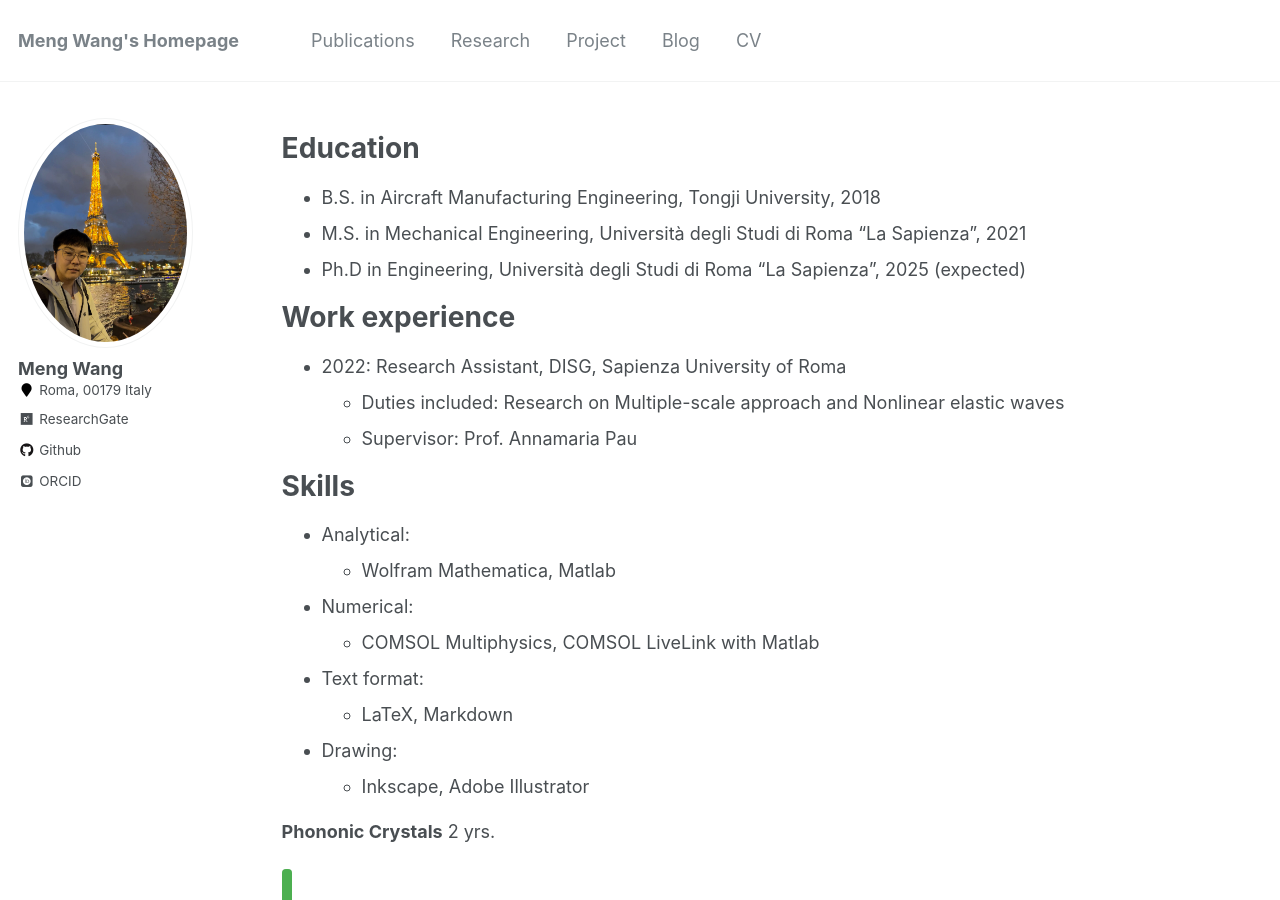
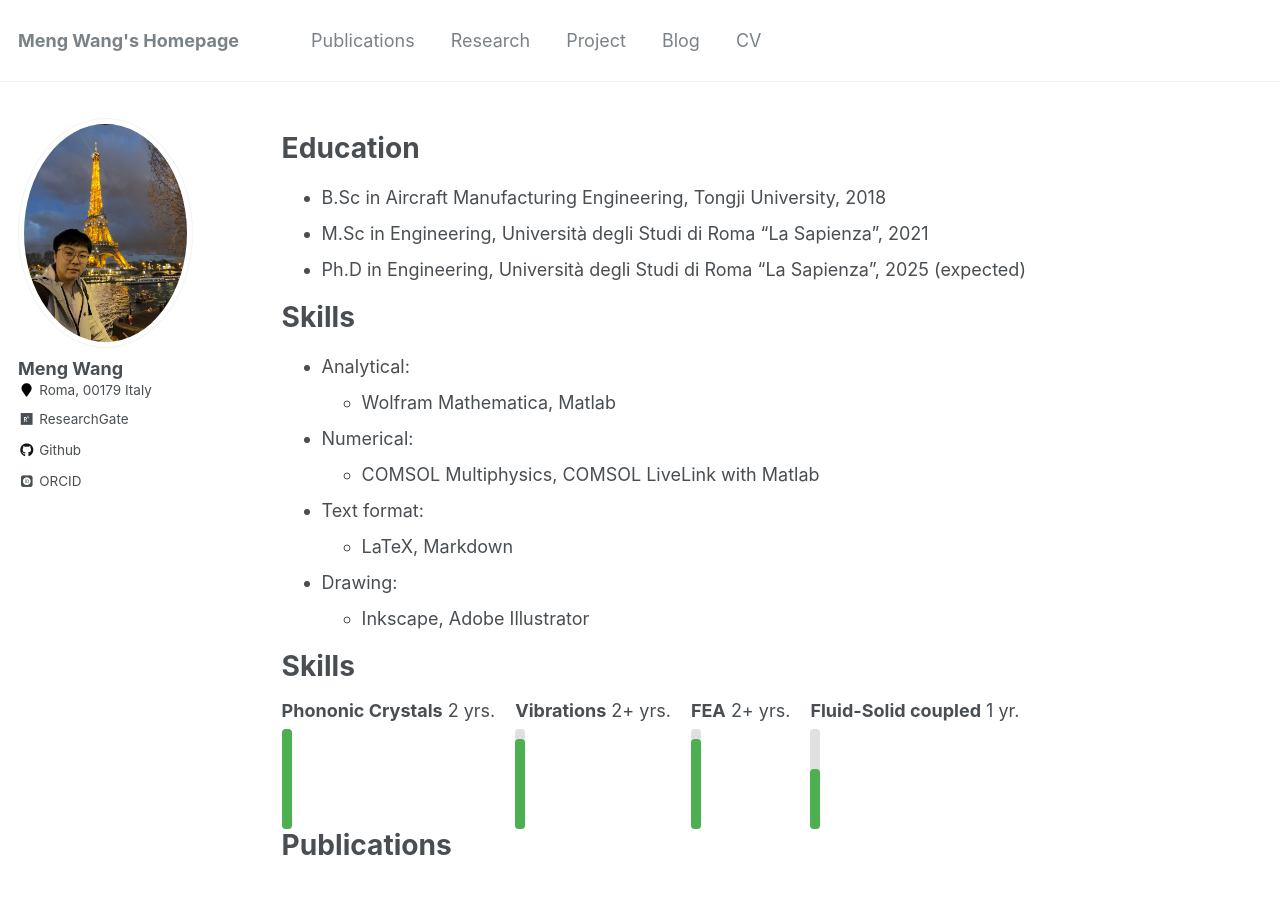
Before and after one commit to wang-meng-web/wang-meng-web.github.io, a Jekyll site: the page built from _pages/cv.md, in a window 1280 px wide and 900 px high. Built offline with Jekyll 4.4.1, drawn with Linux system fonts in a browser that asks for light colours; some web fonts are replaced.

Commit message:
Update cv.md

```diff
--- a/_pages/cv.md
+++ b/_pages/cv.md
@@ -11,15 +11,9 @@ redirect_from:
 
 Education
 ======
-* B.S. in Aircraft Manufacturing Engineering, Tongji University, 2018
-* M.S. in Mechanical Engineering, Università degli Studi di Roma "La Sapienza", 2021
+* B.Sc in Aircraft Manufacturing Engineering, Tongji University, 2018
+* M.Sc in Engineering, Università degli Studi di Roma "La Sapienza", 2021
 * Ph.D in Engineering, Università degli Studi di Roma "La Sapienza", 2025 (expected)
-
-Work experience
-======
-* 2022: Research Assistant, DISG, Sapienza University of Roma
-  * Duties included: Research on Multiple-scale approach and Nonlinear elastic waves
-  * Supervisor: Prof. Annamaria Pau
 
 
 Skills
@@ -33,25 +27,40 @@ Skills
 * Drawing:
   * Inkscape, Adobe Illustrator
 
-**Phononic Crystals** 2 yrs.
-<div style="background-color: #e0e0e0; border-radius: 4px; width: 10px; height: 100px; margin-bottom: 5px; display: inline-block;">
-  <div style="background-color: #4CAF50; width: 10px; height: 100%; border-radius: 4px;"></div>
+# Skills
+
+<div style="display: flex; align-items: flex-end; gap: 20px;">
+
+  <div>
+    <strong>Phononic Crystals</strong> 2 yrs.<br>
+    <div style="background-color: #e0e0e0; border-radius: 4px; width: 10px; height: 100px; margin-top: 5px; position: relative;">
+      <div style="background-color: #4CAF50; width: 10px; height: 100%; border-radius: 4px; position: absolute; bottom: 0;"></div>
+    </div>
+  </div>
+
+  <div>
+    <strong>Vibrations</strong> 2+ yrs.<br>
+    <div style="background-color: #e0e0e0; border-radius: 4px; width: 10px; height: 100px; margin-top: 5px; position: relative;">
+      <div style="background-color: #4CAF50; width: 10px; height: 90%; border-radius: 4px; position: absolute; bottom: 0;"></div>
+    </div>
+  </div>
+
+  <div>
+    <strong>FEA</strong> 2+ yrs.<br>
+    <div style="background-color: #e0e0e0; border-radius: 4px; width: 10px; height: 100px; margin-top: 5px; position: relative;">
+      <div style="background-color: #4CAF50; width: 10px; height: 90%; border-radius: 4px; position: absolute; bottom: 0;"></div>
+    </div>
+  </div>
+
+  <div>
+    <strong>Fluid-Solid coupled</strong> 1 yr.<br>
+    <div style="background-color: #e0e0e0; border-radius: 4px; width: 10px; height: 100px; margin-top: 5px; position: relative;">
+      <div style="background-color: #4CAF50; width: 10px; height: 60%; border-radius: 4px; position: absolute; bottom: 0;"></div>
+    </div>
+  </div>
+
 </div>
 
-**Vibrations** 2+ yrs.
-<div style="background-color: #e0e0e0; border-radius: 4px; width: 10px; height: 100px; margin-bottom: 5px; display: inline-block;">
-  <div style="background-color: #4CAF50; width: 10px; height: 90%; border-radius: 4px;"></div>
-</div>
-
-**FEA** 2+ yrs.
-<div style="background-color: #e0e0e0; border-radius: 4px; width: 10px; height: 100px; margin-bottom: 5px; display: inline-block;">
-  <div style="background-color: #4CAF50; width: 10px; height: 90%; border-radius: 4px;"></div>
-</div>
-
-**Fluid-Solid coupled** 1 yr.
-<div style="background-color: #e0e0e0; border-radius: 4px; width: 10px; height: 100px; margin-bottom: 5px; display: inline-block;">
-  <div style="background-color: #4CAF50; width: 10px; height: 60%; border-radius: 4px;"></div>
-</div>
 
 
 Publications
```
